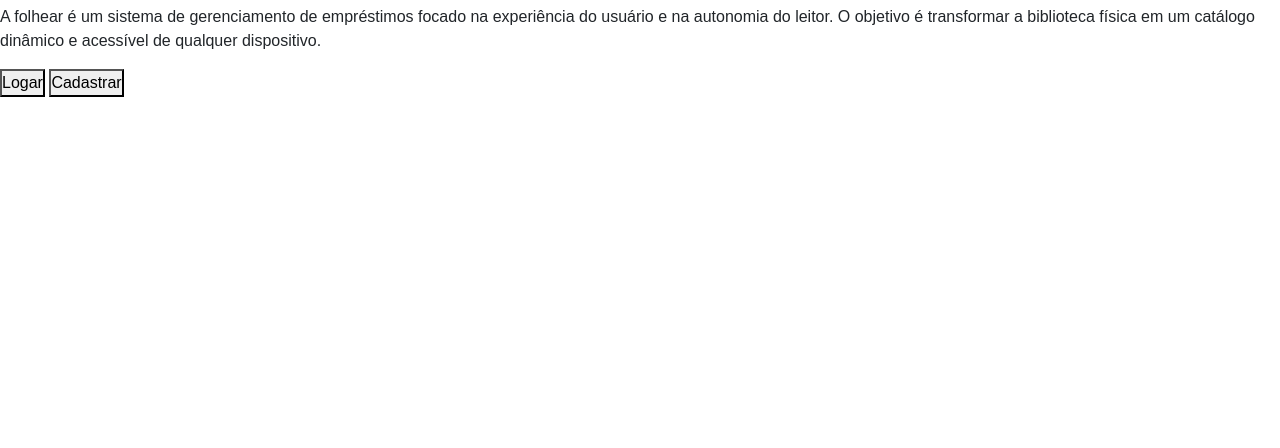
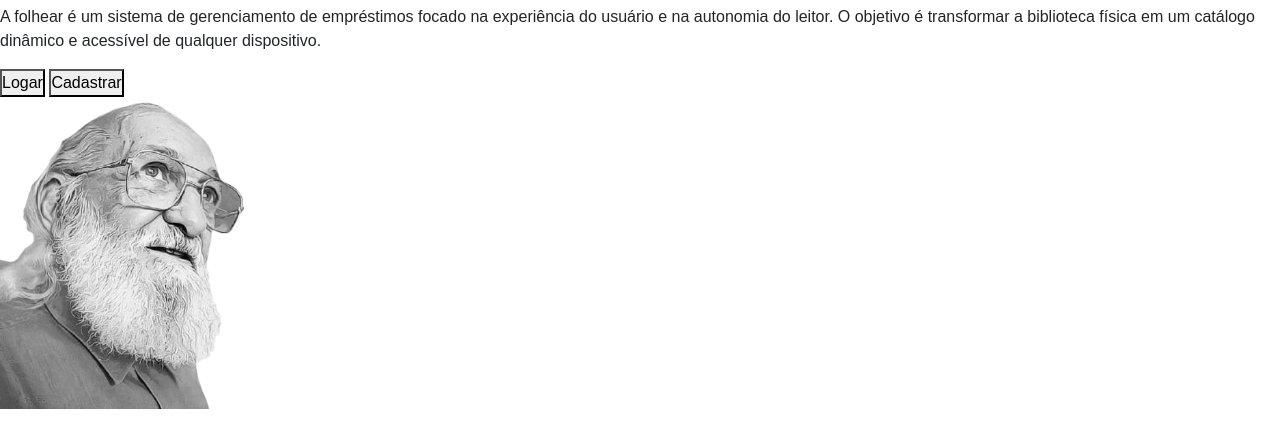
Before and after one commit to Arthur-Gomes-D/Folhar-frontend, a plain HTML site: page index.html in a window 1280 px wide. Shown: the part 150-598 px from the top of the page. Drawn offline with nearby package versions, Linux system fonts and the light colour scheme.

Commit message:
reorganização dos conteudos da pagina index e css
css e html foram reorganizados e houve adição da imagem de Paulo Freire a o html

```diff
--- a/index.html
+++ b/index.html
@@ -40,10 +40,15 @@
     </nav>
     <main>
         <div class="textosDeLogin">
+            <div class="textosEBotoes">
             <h2>Sobre<br>Nós:</h2>
             <p>A folhear é um sistema de gerenciamento de empréstimos focado na experiência do usuário e na autonomia do leitor. O objetivo é transformar a biblioteca física em um catálogo dinâmico e acessível de qualquer dispositivo.</p>
             <button>Logar</button>
             <button>Cadastrar</button>
+            </div>
+            <div class="images">
+                <img src="img/pagina de login/paulof.png" alt="image em preto e branco de paulo freire">
+            </div>
         </div>
     </main>
     <footer>
--- a/style/login.css
+++ b/style/login.css
@@ -88,3 +88,5 @@ footer{
 #barraDePesquisa{
     display: flex;
 }
+
+/* aqui começa o que não e padrão por todas as paginas
```
